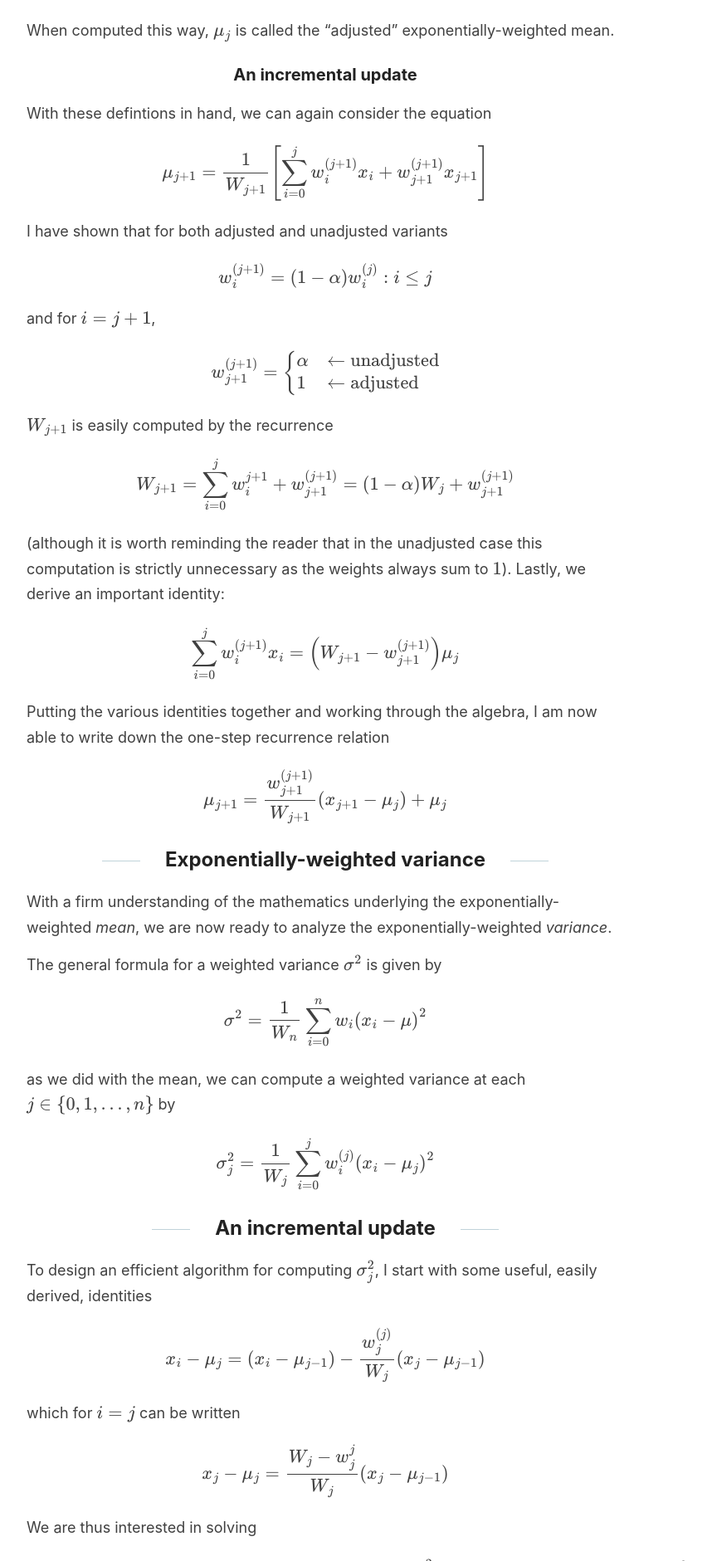
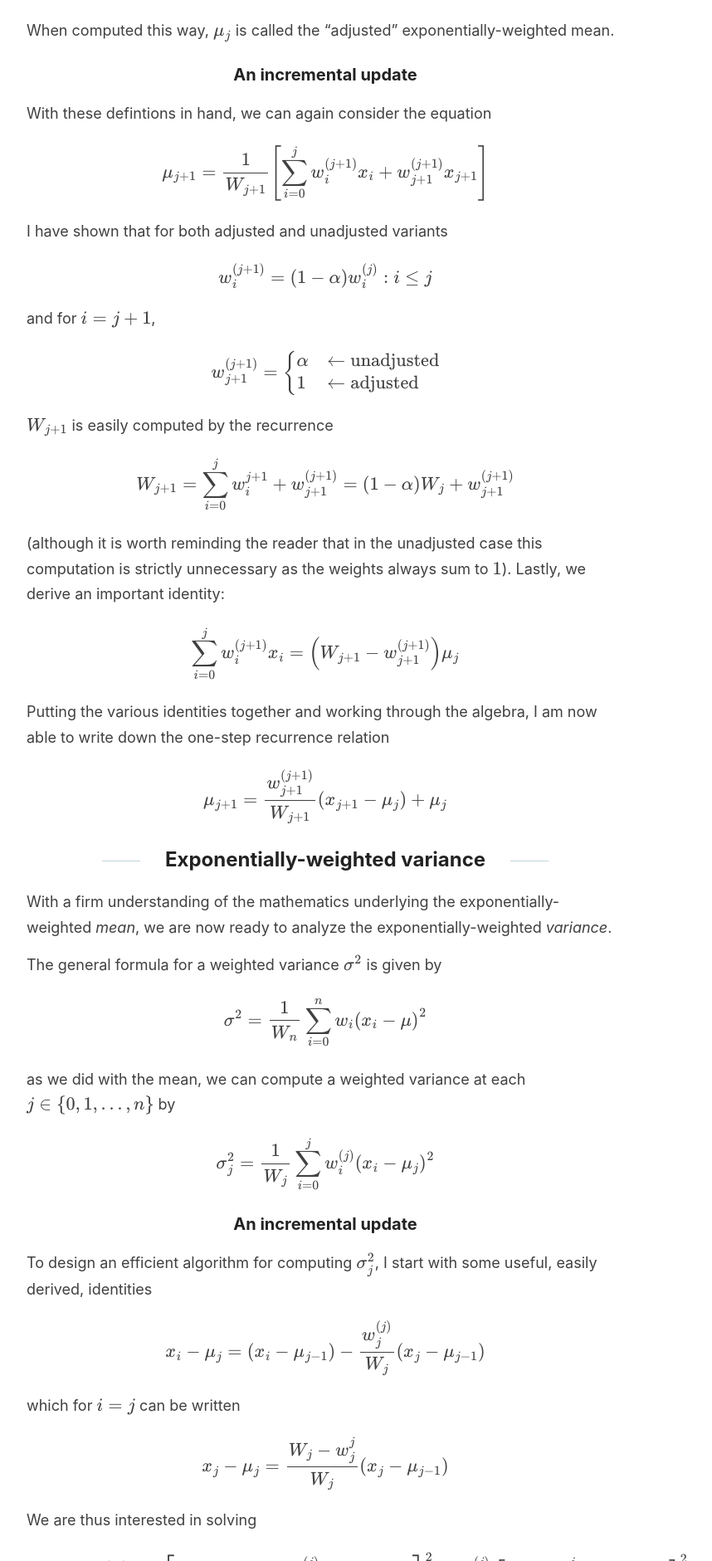
Before and after one commit to matteosantama/matteosantama.github.io, a Jekyll site: the page built from _posts/2022-09-03-ewm.md, in a window 1280 px wide. Shown: the part 4519-6400 px from the top of the page at 83% size, without its empty margins (248-1106 px from the left). Built offline with Jekyll 4.4.1, drawn with Linux system fonts in a browser that asks for light colours; nearby versions of some CDN libraries; formulas are drawn with MathJax 3.

Commit message:
change header size

```diff
--- a/_posts/2022-09-03-ewm.md
+++ b/_posts/2022-09-03-ewm.md
@@ -182,7 +182,7 @@ as we did with the mean, we can compute a weighted variance at each $$j \in \{0,
 
 $$\sigma_j^2 = \frac{1}{W_j} \sum_{i=0}^j w_i^{(j)} \left( x_i - \mu_j \right)^2$$
 
-## An incremental update
+### An incremental update
 
 To design an efficient algorithm for computing $$\sigma_j^2$$, I start with some useful, easily derived, identities
 
```
